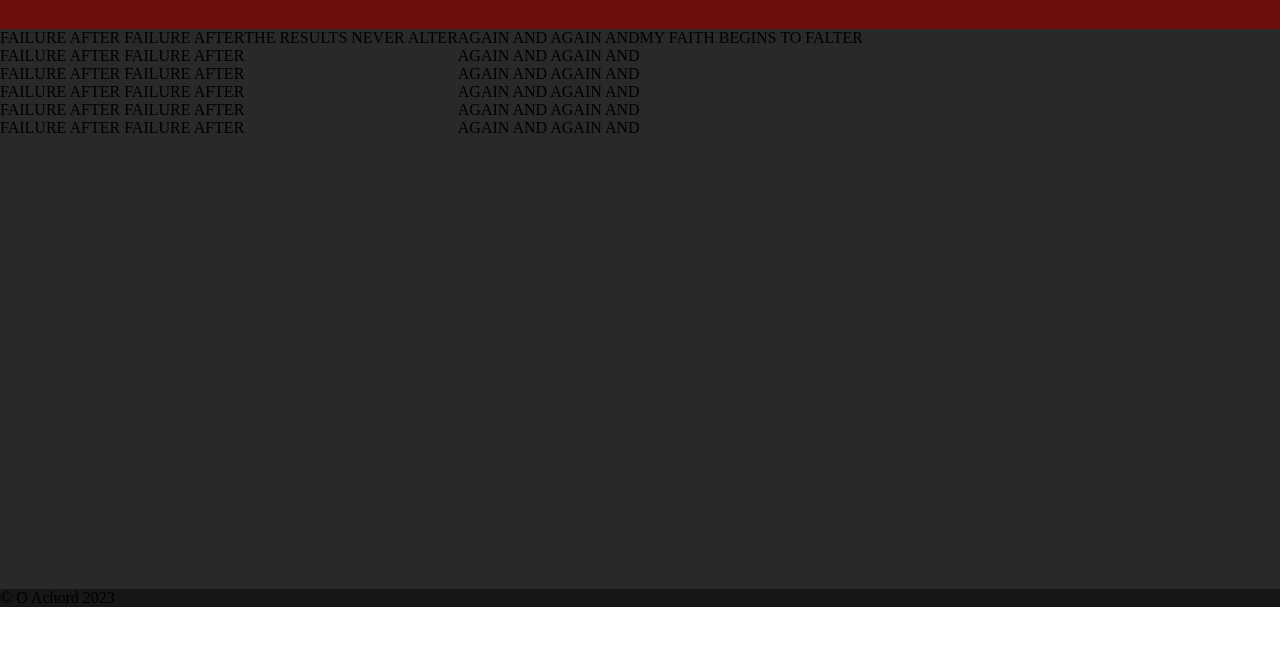
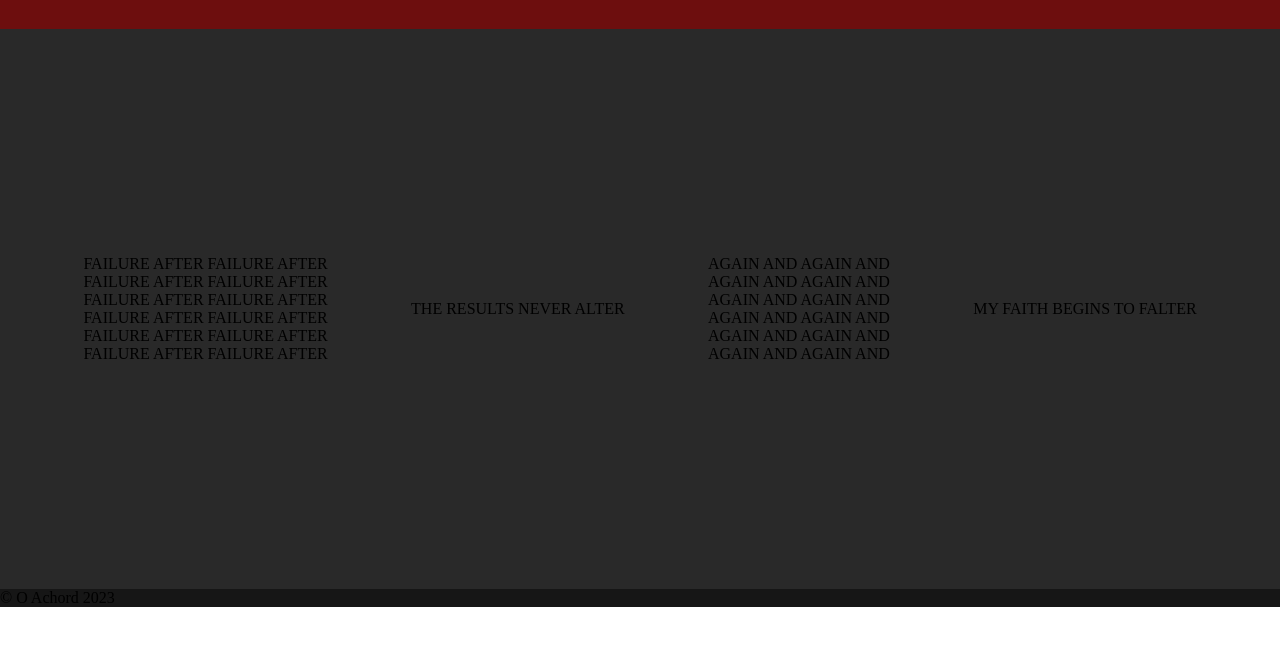
Before and after one commit to OneilNvM/git-github, a plain HTML site: page index.html in a window 1280 px wide. Shown: the part 72-718 px from the top of the page. Drawn offline with Linux system fonts and the light colour scheme.

Commit message:
centered items in section

```diff
--- a/main.css
+++ b/main.css
@@ -26,6 +26,8 @@ body {
     display: flex;
     grid-area: section;
     background-color: rgb(41, 41, 41);
+    justify-content: space-evenly;
+    align-items: center;
     height: 70vh;
 }
 
```
